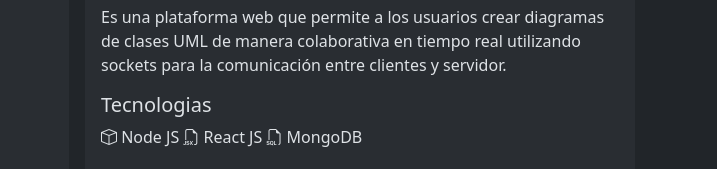
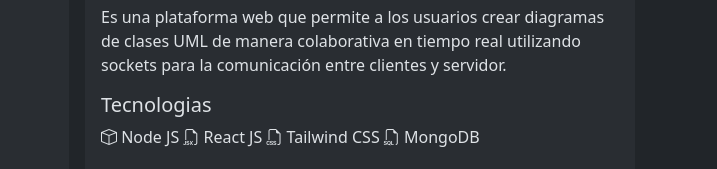
Before and after one commit to ElianHuanca/portafolio, a plain HTML site: page index.html in a window 1280 px wide. Shown: the part 1855-2024 px from the top of the page, 563-1280 px from the left. Drawn offline with nearby package versions, Linux system fonts and the light colour scheme.

Commit message:
agregando tecnologias

```diff
--- a/index.html
+++ b/index.html
@@ -177,6 +177,7 @@
                         <h5>Tecnologias</h5>
                         <i class="bi bi-box"></i> Node JS
                         <i class="bi bi-filetype-jsx"></i> React JS
+                        <i class="bi bi-filetype-css"></i> Tailwind CSS
                         <i class="bi bi-filetype-sql"></i> MongoDB
                         <h4 class="card-title mt-4">App de gestion de actividades <a
                                 href="https://github.com/ElianHuanca/Iglesia-MVC-Android-Java/blob/main/README.es.md"
```
